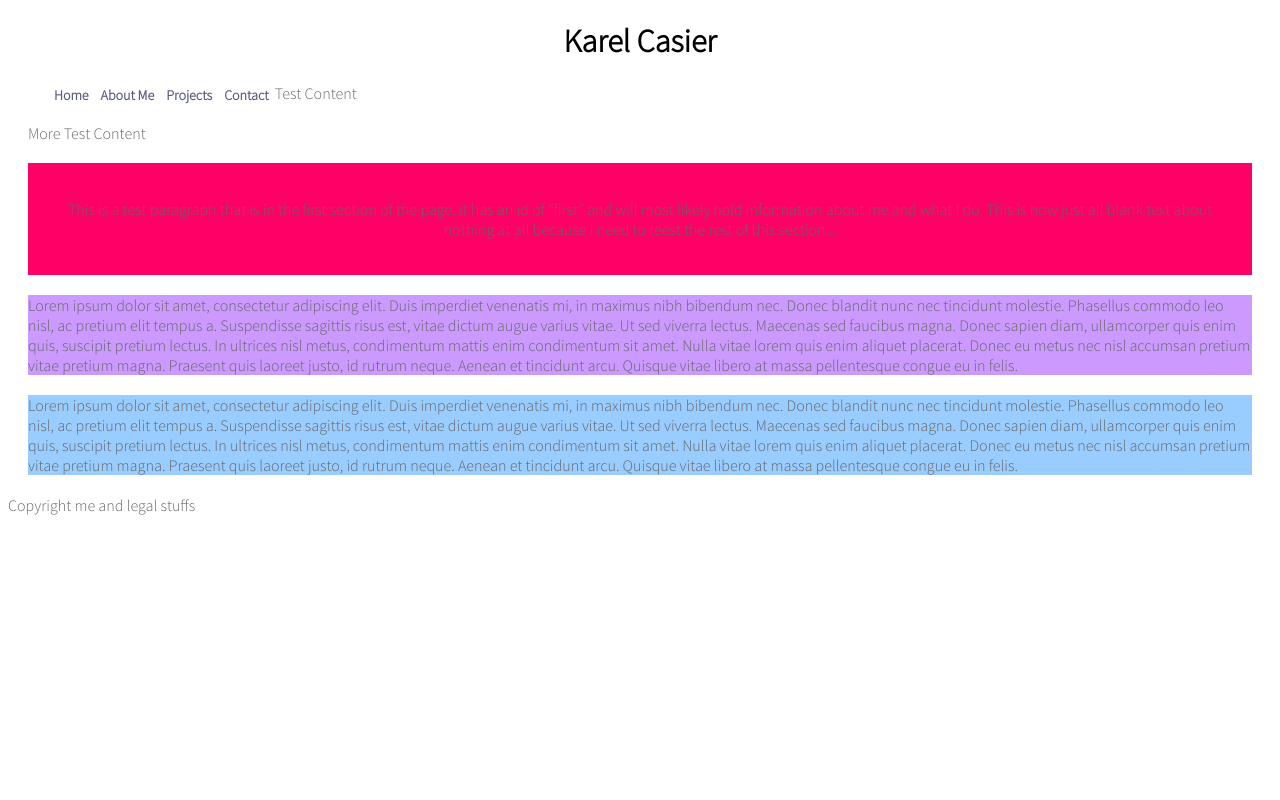
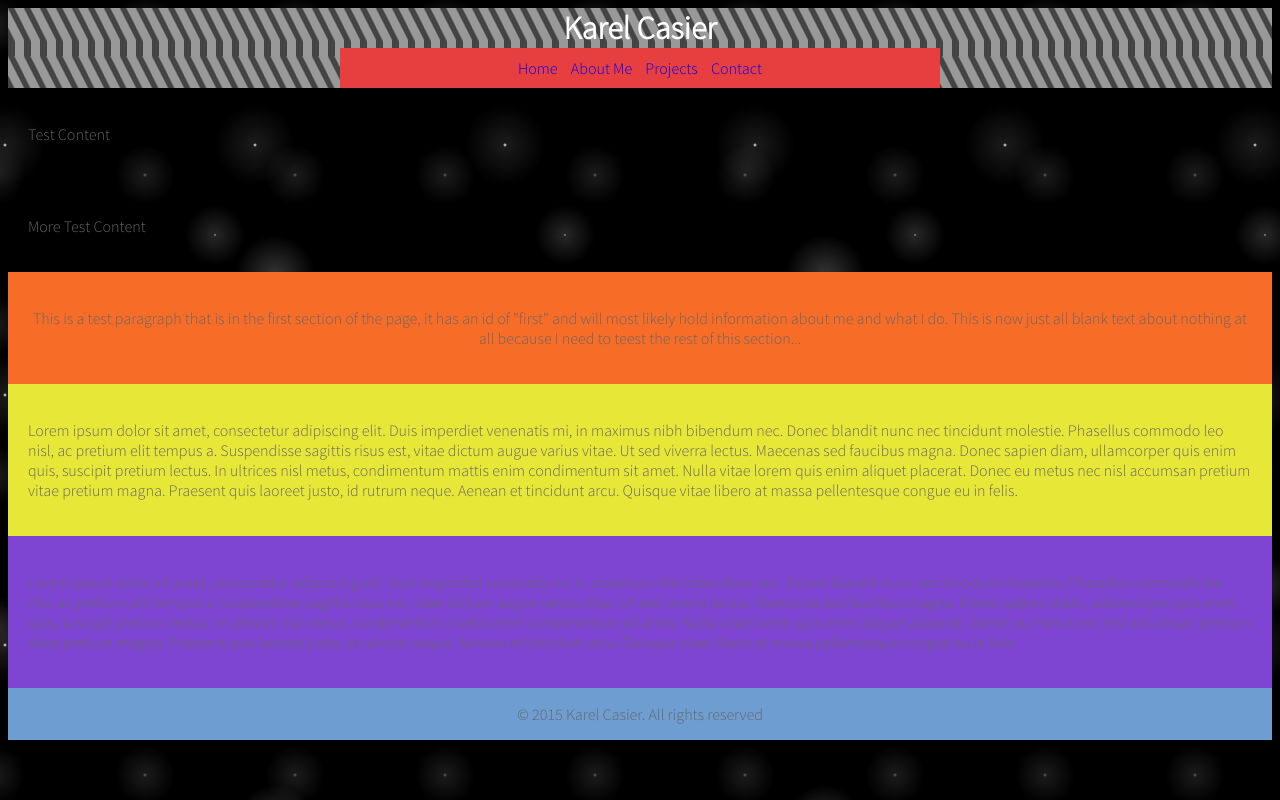
Before and after one commit to KarelCasier/PersonalWebsite, a plain HTML site: page index.html in a window 1280 px wide. Drawn offline with Linux system fonts and the light colour scheme.

Commit message:
Still testing

```diff
--- a/css/style.css
+++ b/css/style.css
@@ -1,64 +1,132 @@
-@font-face{ /* Load custom font */
-	font-family: "Source Sans Pro";
-	src: url(../fonts/SourceSansPro-Light.otf) format("OpenType");
-}
-body {
-	font-family: Source Sans Pro;
-}
-nav {
-	display: block;
-	margin-bottom: 10px;
-	text-align: center;
+/*
+    red: #E73F3F
+    orange: #F76C27
+    yellow: #E7E737
+    blue: #6D9DD1
+    purple: #7E45D3
+*/
+
+
+
+@font-face
+{
+    /* Load custom font */
+    font-family: 'Source Sans Pro';
+
+    src: url(../fonts/SourceSansPro-Light.otf) format('OpenType');
 }
 
-nav ul {
-	list-style: none;
-	font-size: 14px;
+header
+{
+    color: white;
+    background:
+linear-gradient(63deg, #999 23%, transparent 23%) 7px 0,
+linear-gradient(63deg, transparent 74%, #999 78%),
+linear-gradient(63deg, transparent 34%, #999 38%, #999 58%, transparent 62%),
+#444;
+background-size: 16px 48px;
+}
+header h1
+{
+	margin: 0px;
 }
 
-nav ul li a{
-	display: block;
-	float: left;
-	padding: 3px 6px;
-	color: #575c7d;
-	/*border-radius: 3px;*/
-	text-decoration: none;
-	margin: 0;
-	font-weight: bold;
+nav
+{
+	text-align: center;
+    width: 600px;
+    height: auto;
+    margin: 0px auto;
+	background-color: #E73F3F;
 }
 
-nav ul li a:hover {
-	background: #deff90;
-	color: #48530f;
-	-webkit-border-radius: 3px;
-	-moz-border-radius: 3px;
-	border-radius: 3px;
-	padding: 3px 6px;
-	margin: 0;
-	text-decoration: none;
+nav ul
+{
+    list-style: none;
+    margin: 0px;
+    padding: 10px;
 }
 
-h1 {
-	text-align: center;
+nav ul li
+{
+	color:#000000;
+	width: 100px;
+	display: inline;
 }
 
-p {
-	color: #666666;
-}
-section {
-	margin: 20px;
+nav ul li a
+{
+	text-decoration:none;
+	padding: 5px;
 }
 
-section#first{
-	background: #FF0066;
-	text-align: center;
+nav ul li a:hover
+{
+	text-decoration:none;
+	background-color: #70B7FF;
+}
+
+nav ul li a:active
+{
+	text-decoration:none;
+	background-color: #94CFFF;
+}
+
+h1
+{
+    text-align: center;
+}
+
+p
+{
+    color: #666;
+    padding: 0px;
+}
+
+body
+{
+    font-family: Source Sans Pro;
+	background-color:black;
+background-image:
+radial-gradient(white, rgba(255,255,255,.2) 2px, transparent 40px),
+radial-gradient(white, rgba(255,255,255,.15) 1px, transparent 30px),
+radial-gradient(white, rgba(255,255,255,.1) 2px, transparent 40px),
+radial-gradient(rgba(255,255,255,.4), rgba(255,255,255,.1) 2px, transparent 30px);
+background-size: 550px 550px, 350px 350px, 250px 250px, 150px 150px;
+background-position: 0 0, 40px 60px, 130px 270px, 70px 100px;
+}
+
+section
+{
 	padding: 20px;
 }
 
-section#second{
-	background: #CC99FF;
+section#first
+{
+
+
+    text-align: center;
+
+    background-color: #F76C27;
 }
 
-section#third{
-	background: #99CCFF;
+section#second
+{
+    background-color: #E7E737;
 }
+
+section#third
+{
+    background-color: #7E45D3;
+}
+
+footer
+{
+    float: left;
+
+    width: 100%;
+
+    text-align: center;
+
+    background-color: #6D9DD1;
+}
--- a/index.html
+++ b/index.html
@@ -4,9 +4,9 @@
 		<meta charset="utf-8">
 		<title> Karel Casier </title>
 		<meta name="discription" content = "Website of Karel Casier">
-		<meta name="keywords" content="Karel Caier">
-		<meta name="author" name="Karel Casier">
-		<link rel="stylesheet" type="text/css" href="css/style.css?v=1">
+		<meta name="keywords" content="Karel Caier, Software Engineer, University of Waterloo, UWaterloo, C, C++, HTML, CSS">
+		<meta name="author" content="Karel Casier">
+		<link rel="stylesheet" type="text/css" href="css/style.css">
 	</head>
 	<body>
 		<div id="wrapper">
@@ -16,7 +16,7 @@
 				<ul>
 					<li><a rel="external" href="index.html">Home</a></li>
 					<li><a rel="external" href="aboutme.html">About Me</a></li>
-						<li><a rel="external" href="projects.html">Projects</a><li>
+					<li><a rel="external" href="projects.html">Projects</a></li>
 					<li><a rel="external" href="contact.html">Contact</a></li>
 				</ul>
 			</nav>
@@ -31,17 +31,15 @@
 				<section id="first">
 					<p>This is a test paragraph that is in the first section of the page, it has an id of "first" and will most likely hold information about me and what I do. This is now just all blank text about nothing at all because I need to teest the rest of this section...</p>
 				</section>
-
 				<section id="second">
 					<p>Lorem ipsum dolor sit amet, consectetur adipiscing elit. Duis imperdiet venenatis mi, in maximus nibh bibendum nec. Donec blandit nunc nec tincidunt molestie. Phasellus commodo leo nisl, ac pretium elit tempus a. Suspendisse sagittis risus est, vitae dictum augue varius vitae. Ut sed viverra lectus. Maecenas sed faucibus magna. Donec sapien diam, ullamcorper quis enim quis, suscipit pretium lectus. In ultrices nisl metus, condimentum mattis enim condimentum sit amet. Nulla vitae lorem quis enim aliquet placerat. Donec eu metus nec nisl accumsan pretium vitae pretium magna. Praesent quis laoreet justo, id rutrum neque. Aenean et tincidunt arcu. Quisque vitae libero at massa pellentesque congue eu in felis.</p>
 				</section>
-
 				<section id="third">
 					<p>Lorem ipsum dolor sit amet, consectetur adipiscing elit. Duis imperdiet venenatis mi, in maximus nibh bibendum nec. Donec blandit nunc nec tincidunt molestie. Phasellus commodo leo nisl, ac pretium elit tempus a. Suspendisse sagittis risus est, vitae dictum augue varius vitae. Ut sed viverra lectus. Maecenas sed faucibus magna. Donec sapien diam, ullamcorper quis enim quis, suscipit pretium lectus. In ultrices nisl metus, condimentum mattis enim condimentum sit amet. Nulla vitae lorem quis enim aliquet placerat. Donec eu metus nec nisl accumsan pretium vitae pretium magna. Praesent quis laoreet justo, id rutrum neque. Aenean et tincidunt arcu. Quisque vitae libero at massa pellentesque congue eu in felis.</p>
 				</section>
 			</div>
 			<footer>
-				<p>Copyright me and legal stuffs </p>
+				<p>&copy; 2015 Karel Casier. All rights reserved</p>
 			</footer>
 		</div>
 	</body>
```
Also changed, not shown: Projects.html (+1 -1 lines), aboutme.html (+1 -1 lines), contact.html (+49 -0 lines). Lines whose indentation alone changed are shown as unchanged.
